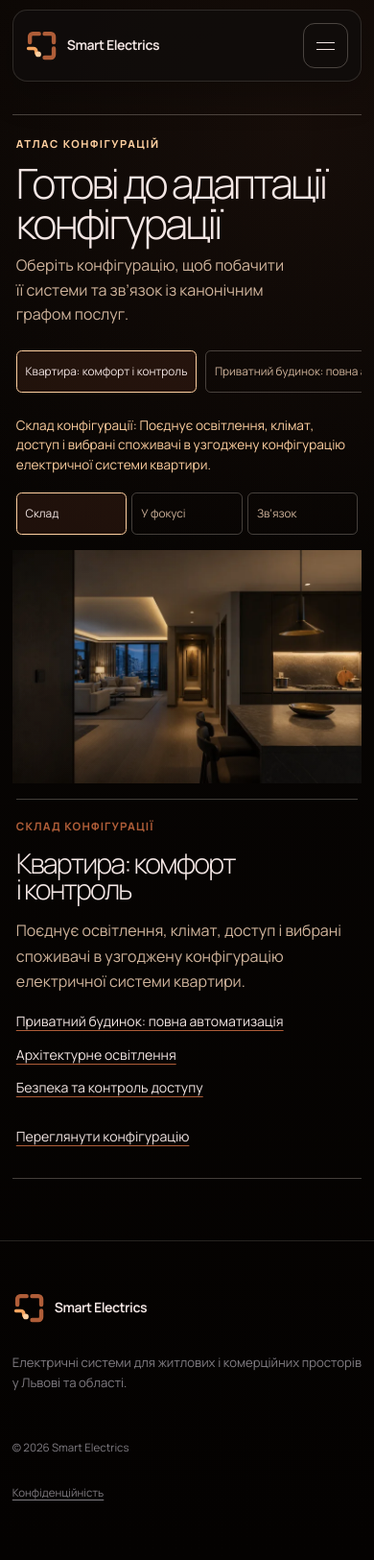
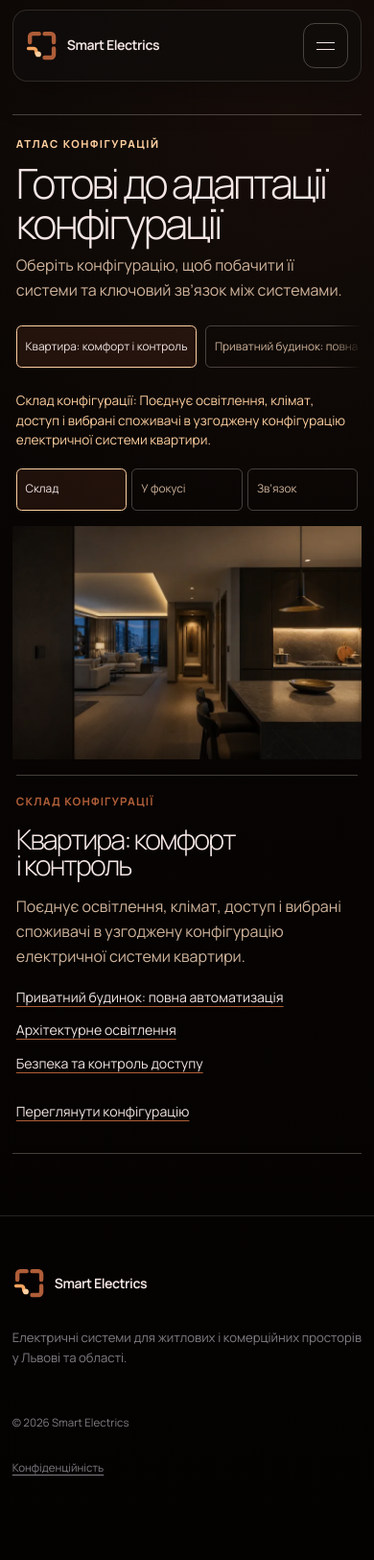
Before and after one commit to smart-electrics/smart-electrics.github.io, a Jekyll site: the page built from solutions.md, in a window 390 px wide. Shown: the whole page at 96% size. Built offline with Jekyll 4.4.1, drawn with Linux system fonts in a browser that asks for light colours; after the commit the page ends 1599 px from its top, so only the background shows below that.

Commit message:
fix: harden cinematic solutions review gaps (#29)

```diff
--- a/_includes/cinematic-solutions.html
+++ b/_includes/cinematic-solutions.html
@@ -39,7 +39,7 @@
         {% else %}
           <h1 id="cinematic-solution-stage-title">{{ page.title }}</h1>
         {% endif %}
-        <p>{% if cinematic_solutions_mode == "atlas" %}Оберіть конфігурацію, щоб побачити її системи та зв’язок із канонічним графом послуг.{% else %}Три стани показують склад конфігурації, її напрямки та один зв’язок у системі.{% endif %}</p>
+        <p>{% if cinematic_solutions_mode == "atlas" %}Оберіть конфігурацію, щоб побачити її системи та ключовий зв’язок між системами.{% else %}Розгляньте склад конфігурації, ключові напрями та взаємозв’язок систем.{% endif %}</p>
       </div>
       {% if cinematic_solutions_mode == "atlas" %}
         <nav class="cinematic-solutions__selector" aria-label="Готові рішення">
@@ -96,8 +96,8 @@
                 {% assign state_label = "У фокусі" %}
                 {% assign state_summary = solution.focus %}
               {% when "reassembled" %}
-                {% assign state_label = "Зв’язок у системі" %}
-                {% capture state_summary %}{{ relation.child.label }}: {{ relation.child.description }}{% endcapture %}
+                {% assign state_label = "Як системи пов’язані" %}
+                {% assign state_summary = relation.child.description %}
             {% endcase %}
             <article class="cinematic-solutions__panel" data-cinematic-solutions-panel="{{ state_id }}" data-cinematic-solutions-solution-id="{{ solution.slug }}" data-cinematic-solutions-relation-id="{{ solution_config.relation_id }}" data-cinematic-solutions-direction-ids="{{ solution_config.direction_ids | join: '|' }}"{% unless forloop.parentloop.first and forloop.first %} hidden{% endunless %}>
               <p class="cinematic-solutions__panel-kicker">{{ state_label }}</p>
--- a/_sass/_cinematic-solutions.scss
+++ b/_sass/_cinematic-solutions.scss
@@ -183,6 +183,13 @@
 .cinematic-solutions__selector button {
   flex: 0 0 auto;
   max-width: 16rem;
+}
+
+@media (max-width: 47.999rem) {
+  .cinematic-solutions__selector {
+    -webkit-mask-image: linear-gradient(to right, #000 0, #000 calc(100% - 2rem), transparent 100%);
+    mask-image: linear-gradient(to right, #000 0, #000 calc(100% - 2rem), transparent 100%);
+  }
 }
 
 .cinematic-solutions__selector button[aria-pressed="true"],
```
Also changed, not shown: scripts/validate_cinematic_solutions.rb (+34 -6 lines), tests/browser/solutions.spec.js (+21 -0 lines), tests/unit/cinematic_solutions_contract_test.rb (+51 -8 lines), output/playwright/issue29-energy-autonomy-1980-reassembled.png, output/playwright/issue29-private-house-1440-focus.png, output/playwright/issue29-solutions-atlas-375.png.
